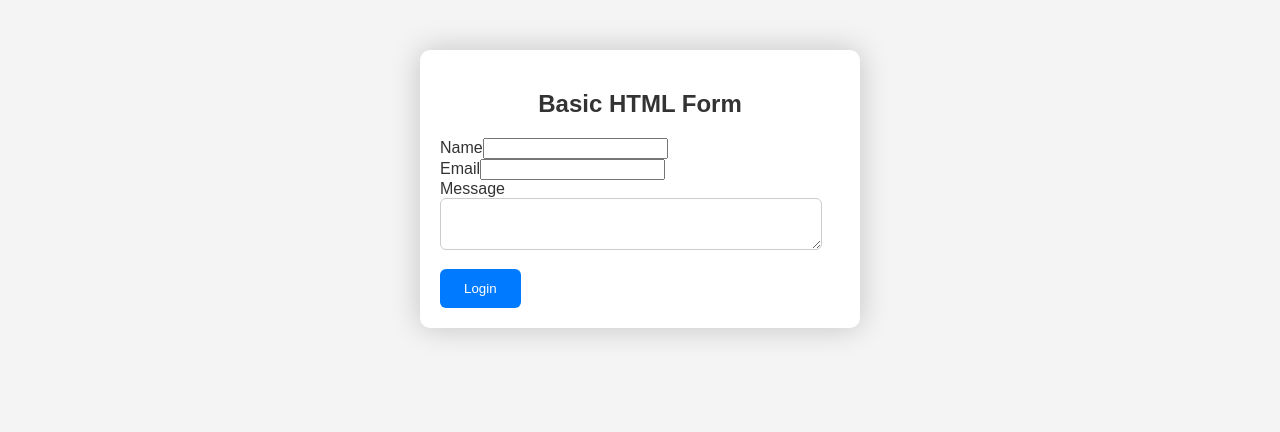
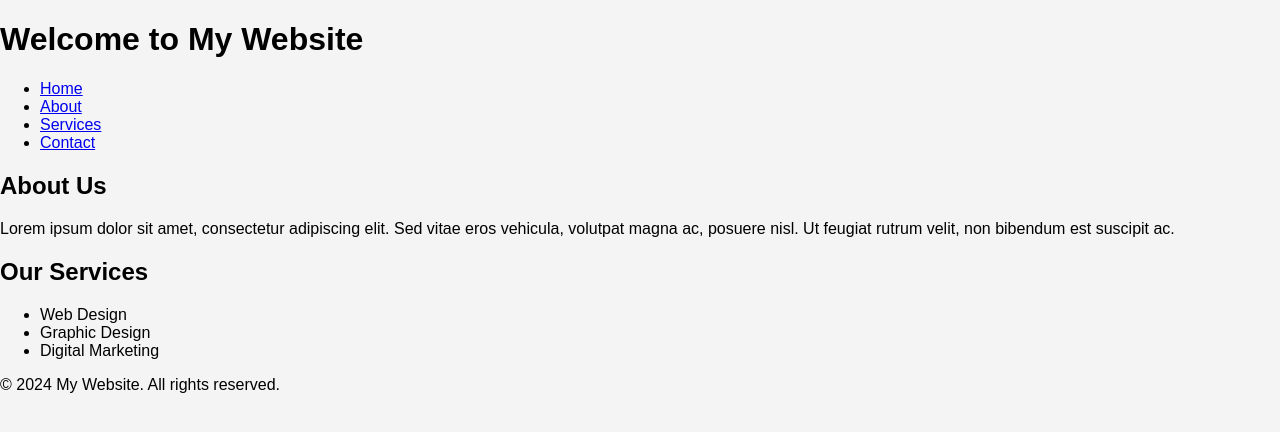
Before and after one commit to yogeshtakeo/BFS_45_Repositary, a React (Vite) app: page / in a window 1280 px wide. Shown: the top 432 px of the page. Built offline with nearby package versions, Linux system fonts and the light colour scheme.

Commit message:
some changes

```diff
--- /dev/null
+++ b/src/components/SimpleApp.jsx
@@ -0,0 +1,40 @@
+import React from 'react'
+
+function SimpleApp() {
+  return (
+    <>
+    <header>
+    <h1>Welcome to My Website</h1>
+  </header>
+
+  <nav>
+    <ul>
+      <li><a href="#">Home</a></li>
+      <li><a href="#">About</a></li>
+      <li><a href="#">Services</a></li>
+      <li><a href="#">Contact</a></li>
+    </ul>
+  </nav>
+
+  <section>
+    <h2>About Us</h2>
+    <p>Lorem ipsum dolor sit amet, consectetur adipiscing elit. Sed vitae eros vehicula, volutpat magna ac, posuere nisl. Ut feugiat rutrum velit, non bibendum est suscipit ac.</p>
+  </section>
+
+  <section>
+    <h2>Our Services</h2>
+    <ul>
+      <li>Web Design</li>
+      <li>Graphic Design</li>
+      <li>Digital Marketing</li>
+    </ul>
+  </section>
+
+  <footer>
+    <p>&copy; 2024 My Website. All rights reserved.</p>
+  </footer>
+  </>
+  )
+}
+
+export default SimpleApp
--- a/src/components/formApp.jsx
+++ b/src/components/formApp.jsx
@@ -12,7 +12,7 @@ function FormApp() {
       <Label labelName="Name" labelId="name" isInputOrTextArea={true} />
       <Label labelName="Email" labelId="email" isInputOrTextArea={true} />
       <Label labelName="Message" labelId="message" isInputOrTextArea={false}/>
-      <Button buttonText="Login" />
+      <Button buttonText="Submit" />
     </div>
   );
 }
--- a/src/components/label.jsx
+++ b/src/components/label.jsx
@@ -1,7 +1,7 @@
 import React from 'react'
+import '../styles/form.css'
 
 function Label({ labelName, labelId, isInputOrTextArea, children }) {
-  const inputOrText = isInputOrTextArea ? 'input' : 'textarea'
   return (
     <div>
       <label htmlFor={labelId}>{labelName}</label>
--- a/src/main.jsx
+++ b/src/main.jsx
@@ -1,11 +1,10 @@
 import React from 'react';
 import ReactDOM from 'react-dom';
-import FormApp from './components/FormApp'
+// import FormApp from './components/FormApp'
 import './styles/global.css'
-import './styles/form.css'
-
+import SimpleApp from './components/SimpleApp';
 ReactDOM.createRoot(document.getElementById('root')).render(
   <React.StrictMode>
-    <FormApp />
+    <SimpleApp />
   </React.StrictMode>
 );
--- a/src/styles/form.css
+++ b/src/styles/form.css
@@ -1,4 +1,3 @@
-
 h2 {
   text-align: center;
   color: #333;
@@ -10,26 +9,31 @@
 }
 
 label {
-    margin-bottom: 8px;
+  display: block;
+  margin-bottom: 10px;
   color: #333;
 }
 
 input[type="text"],
-  input[type="email"],
 textarea {
-    width: 90%;
-    /* margin: 10px; */
-    padding: 10px;
-    margin-bottom: 15px;
+  width: 100%;
+  padding: 10px; /* Adjust padding for consistency */
+  margin-bottom: 20px; /* Increase margin for better spacing */
   border: 1px solid #ccc;
-    border-radius: 6px;
-    transition: border-color 0.3s;
+  border-radius: 4px;
+  box-sizing: border-box;
+  font-size: 16px; /* Adjust font size for consistency */
+}
+
+textarea {
+  resize: vertical;
 }
 
 input[type="text"]:focus,
 input[type="email"]:focus,
 textarea:focus {
-    border-color: #007bff;
+  border-color: #007bff; /* Change border color on focus */
+  box-shadow: 0 0 5px rgba(0, 123, 255, 0.5); /* Add box shadow on focus */
 }
 
 button[type="submit"] {
--- a/src/styles/global.css
+++ b/src/styles/global.css
@@ -6,6 +6,8 @@ body {
   }
 
   .container {
+    display: flex;
+    flex-direction: column;
     max-width: 400px;
     margin: 50px auto;
     padding: 20px;
```
Lines whose indentation alone changed are shown as unchanged.
